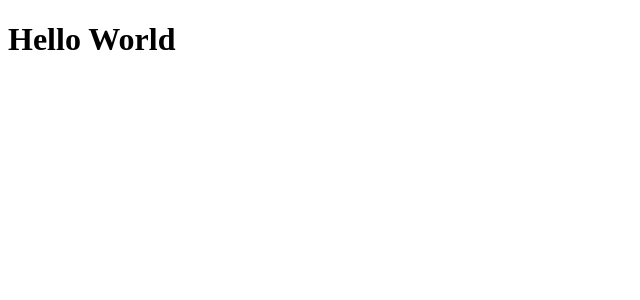
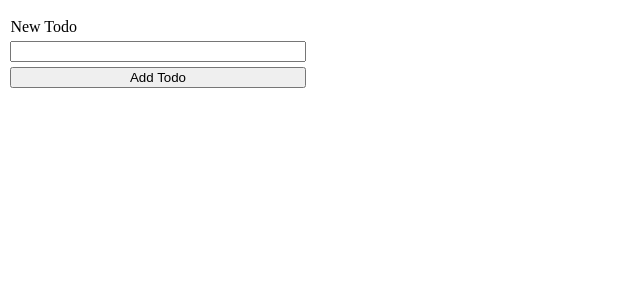
Before and after one commit to Skills-Learnings/React-Basic-and-Intermediate, a React (Vite) app: page / in a window 1280 px wide. Shown: the top 300 px of the page, without its empty margins (0-640 px from the left). Built offline with nearby package versions, Linux system fonts and the light colour scheme.

Commit message:
Simple todo list project implementation

```diff
--- a/src/App.jsx
+++ b/src/App.jsx
@@ -1,5 +1,66 @@
+import { useState } from "react"
+import "./assets/styles.css"
+import { ListItem } from "./ListItem"
+
 function App() {
-  return <h1>Hello World</h1>
+  const [items, setItems] = useState([])
+  const [inputValue, setInputValue] = useState("")
+
+  const addItem = () => {
+    if (inputValue === "") return
+
+    setItems((currentItems) => {
+      return [
+        ...currentItems,
+        { name: inputValue, completed: false, id: crypto.randomUUID() },
+      ]
+    })
+    setInputValue("")
+  }
+
+  function toggleTodo(itemId, completed) {
+    setItems((currentItems) => {
+      return currentItems.map((item) => {
+        if (item.id === itemId) return { ...item, completed: completed }
+
+        return item
+      })
+    })
+  }
+
+  function deleteTodo(itemId) {
+    setItems((currentItems) => {
+      return currentItems.filter((item) => item.id !== itemId)
+    })
+  }
+
+  return (
+    <>
+      <ul id="list">
+        {items.map((item) => {
+          return (
+            <ListItem
+              key={item.id}
+              {...item}
+              toggleTodo={toggleTodo}
+              deleteTodo={deleteTodo}
+            />
+          )
+        })}
+      </ul>
+
+      <div id="new-todo-form">
+        <label htmlFor="todo-input">New Todo</label>
+        <input
+          type="text"
+          id="todo-input"
+          value={inputValue}
+          onChange={(e) => setInputValue(e.target.value)}
+        />
+        <button onClick={addItem}>Add Todo</button>
+      </div>
+    </>
+  )
 }
 
 export default App
--- /dev/null
+++ b/src/ListItem.jsx
@@ -0,0 +1,18 @@
+export function ListItem({ id, name, completed, toggleTodo, deleteTodo }) {
+  return (
+    <li key={id} className="list-item">
+      <label className="list-item-label">
+        <input
+          type="checkbox"
+          checked={completed}
+          onChange={(e) => toggleTodo(id, e.target.checked)}
+          data-list-item-checkbox
+        />
+        <span data-list-item-text>{name}</span>
+      </label>
+      <button data-button-delete onClick={(e) => deleteTodo(id)}>
+        Delete
+      </button>
+    </li>
+  )
+}
--- /dev/null
+++ b/src/assets/styles.css
@@ -0,0 +1,57 @@
+#new-todo-form {
+  display: flex;
+  flex-direction: column;
+  max-width: 300px;
+}
+
+#new-todo-form > * {
+  margin: 0.15rem;
+}
+
+#list {
+  padding: 0;
+}
+
+.list-item {
+  list-style: none;
+}
+
+.list-item-label:hover,
+[data-list-item-checkbox]:hover {
+  cursor: pointer;
+}
+
+.list-item-label:hover > [data-list-item-text] {
+  color: #333;
+  text-decoration: line-through;
+}
+
+[data-list-item-checkbox]:checked ~ [data-list-item-text] {
+  text-decoration: line-through;
+  color: #aaa;
+}
+
+[data-button-delete] {
+  margin-left: 0.5rem;
+}
+
+button {
+  cursor: pointer;
+}
+
+[data-button-edit] {
+  margin-left: 0.5rem;
+}
+
+.filter-form {
+  display: flex;
+  gap: 1rem;
+  align-items: center;
+  border-bottom: 1px solid black;
+  padding-bottom: 0.5rem;
+}
+
+.filter-form-group {
+  display: flex;
+  gap: 0.25rem;
+}
```
Also changed, not shown: src/assets/simple-todo-list-project-screenshot.jpg (added).
